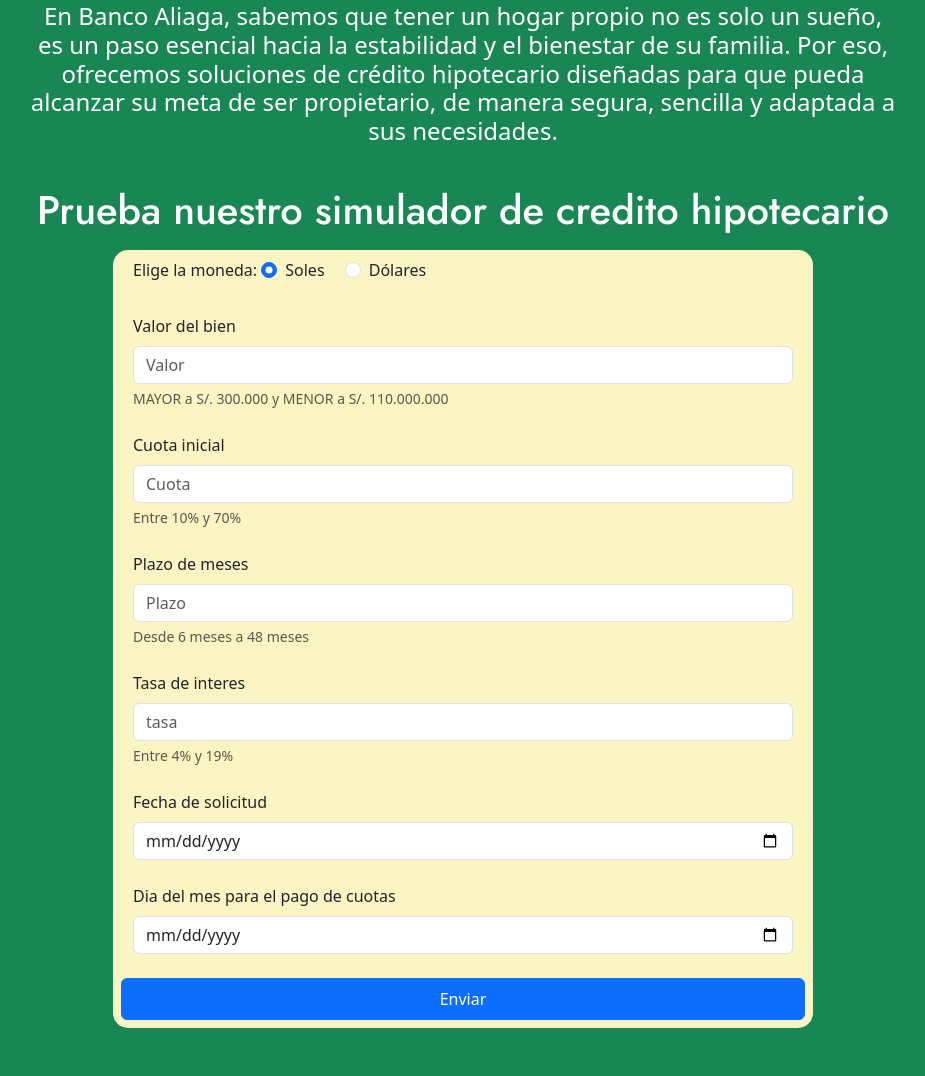
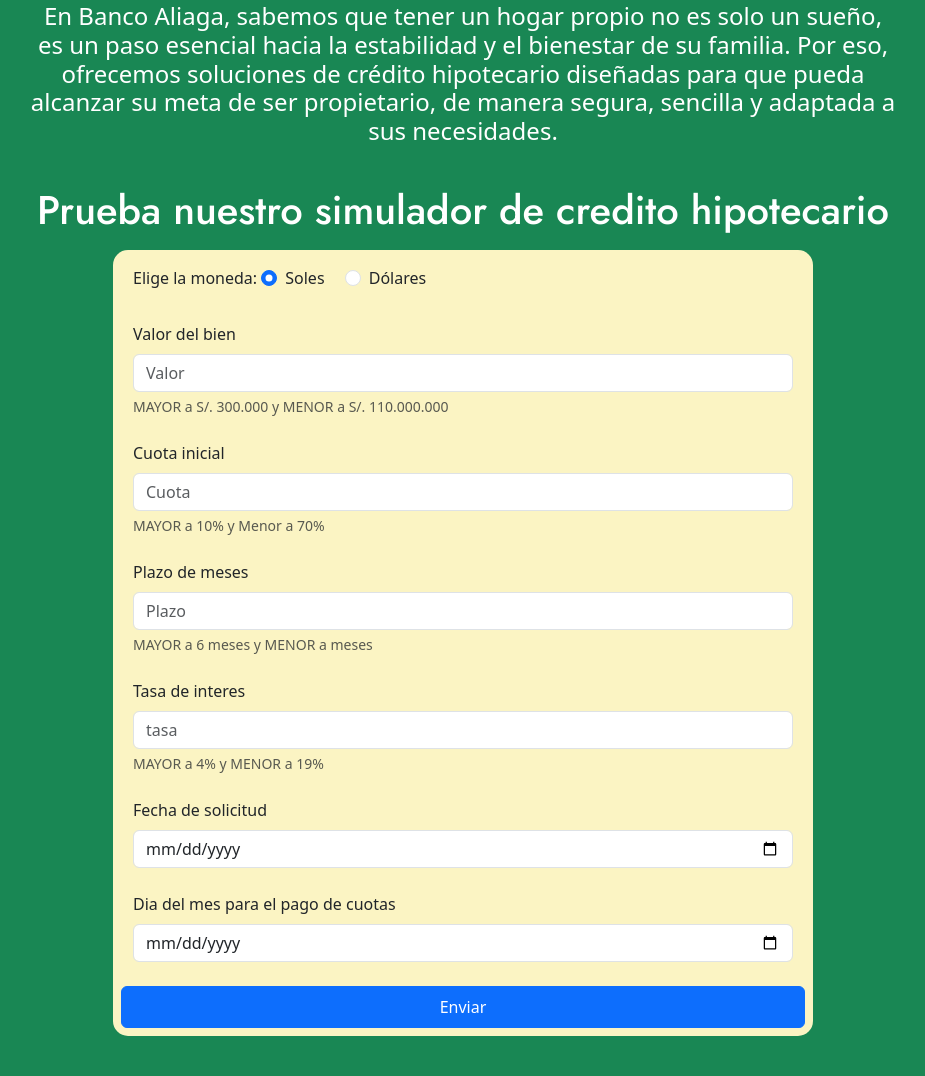
Before and after one commit to Mewynt/Project-BankMortgageLoan, a PHP site: page /project-bank-mortgage-loan-simulator/ in a window 1280 px wide. Shown: the part 763-1839 px from the top of the page, without its empty margins (177-1102 px from the left). Run offline with PHP 8.4, Linux system fonts and the light colour scheme.

Commit message:
beautifying some things in index

```diff
--- a/controladores/funciones.php
+++ b/controladores/funciones.php
@@ -28,7 +28,6 @@ function buscarErrores($datos, $money){
   }
 
 
-
     if (empty($cuotaInicial)) {
         $errores['cuotaInicial'] = "La cuota inicial no puede estar vacía.";
       } elseif (!is_numeric($cuotaInicial)) {
@@ -55,8 +54,6 @@ function buscarErrores($datos, $money){
 
 
 
-
-
 function calcularCuota($montoPrestamo, $tasaInteresAnual, $plazoMeses)
 {
   $tasaInteresMensual = $tasaInteresAnual / 12 / 100;
--- a/index.php
+++ b/index.php
@@ -53,7 +53,7 @@ if ($_POST) {
                 </ul>
               <?php endif; ?>
             </div>
-            <label class="form-label">Elige la moneda:</label>
+            <label class="form-label pt-2">Elige la moneda:</label>
             <div class="form-check form-check-inline">
               <input class="form-check-input" type="radio" name="currency" id="currencySoles" value="Soles" checked>
               <label class="form-check-label" for="currencySoles">Soles</label>
@@ -71,17 +71,17 @@ if ($_POST) {
           <div class="mb-4">
             <label id="label-cuota" class="form-label">Cuota inicial</label>
             <input type="number" class="form-control" id="cuotaInicial" placeholder="Cuota" name="cuotaInicial">
-            <div id="" class="form-text">Entre 10% y 70%</div>
+            <div id="" class="form-text">MAYOR a 10% y Menor a 70%</div>
           </div>
           <div class="mb-4">
             <label id="label-plazo" class="form-label">Plazo de meses</label>
             <input type="number" class="form-control" id="tiempoMeses" placeholder="Plazo" name="tiempoMeses">
-            <div id="" class="form-text">Desde 6 meses a 48 meses</div>
+            <div id="" class="form-text">MAYOR a 6 meses y MENOR a meses</div>
           </div>
           <div class="mb-4">
             <label class="form-label">Tasa de interes</label>
             <input type="number" class="form-control" id="tasaPorcentual" placeholder="tasa" name="tasaPorcentual">
-            <div id="" class="form-text">Entre 4% y 19%</div>
+            <div id="" class="form-text">MAYOR a 4% y MENOR a 19%</div>
           </div>
           <div class="mb-4">
             <label class="form-label">Fecha de solicitud</label>
```
